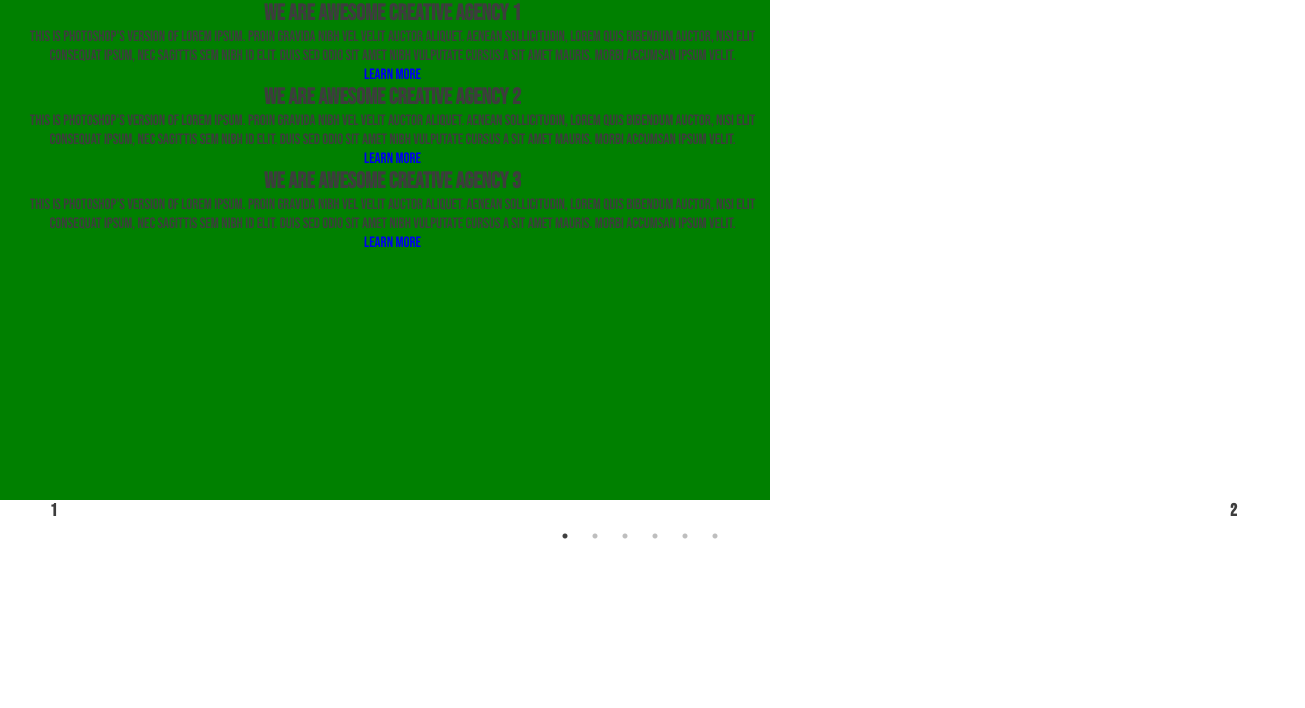
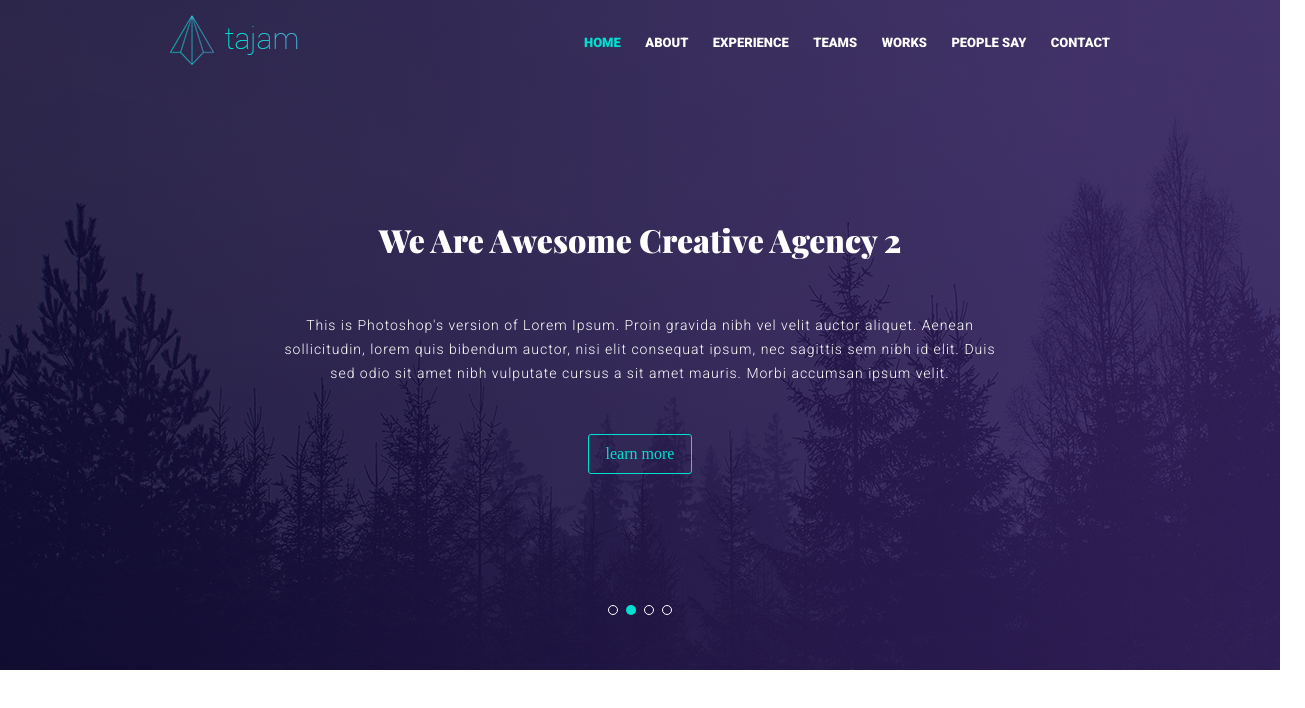
Before and after one commit to jkazuo55/tajam-template, a plain HTML site: page index.html in a window 1280 px wide. Shown: the whole page, 1305 px wide, since content can reach past the window. Drawn offline with nearby package versions, Linux system fonts and the light colour scheme; a web font is replaced by a local one.

Commit message:
section hero and header completed on descktop display

```diff
--- a/assets/css/main.css
+++ /dev/null
@@ -1,71 +0,0 @@
-/* =========== GOOGLE FONTS bebas neue, Alfa Slab One and montserrat */
-
-@import url('https://fonts.googleapis.com/css2?family=Alfa+Slab+One&family=Bebas+Neue&family=Montserrat&display=swap');
-
-/*===== VARIABLES CSS =====*/
-
-:root {
-    /* --global-header-height: 4rem; */
-    /* colors */
-    --global-background-color: #FFFFFF;
-    --global-color-primary: #DF1C1C;
-    --global-color-secondary: #3D2514;
-    --global-color-alt: #ffc234;
-    --global-text-color: #3d3d3d;
-    --global-text-color-alt: #FFFFFF;
-    /* font and typography */
-    --global-primary-font-family: 'Bebas Neue', cursive;
-    --global-secondary-font-family: 'Montserrat', sans-serif;
-    --global-normal-font-size: .938rem;
-    /* z index */
-    --global-z-fixed: 99999;
-    /* margins */
-    /* --global-y-axis-page-margin: calc(100vw - 96vw); */
-    /* --global-padding-top-heading: 3.3125rem; */
-    /* --global-padding-left-heading: 3.5625rem; */
-    /* --global-padding-top-heading: clamp(.625rem, 5%, 3.3125rem); */
-    --global-padding-top-heading: min(4%, 53px);
-    --global-padding-left-heading: clamp(.625rem, 1%, 3.5625rem);
-}
-
-
-/*========== BASE ==========*/
-
-*,
-::before,
-::after {
-    margin: 0;
-    padding: 0;
-    box-sizing: border-box;
-}
-
-body {
-    font-family: var(--global-primary-font-family);
-    font-size: var(--global-normal-font-size);
-    background-color: var(--global-background-color);
-    color: var(--global-text-color);
-    overflow-x: hidden;
-}
-
-h1,
-h2,
-h3,
-p,
-ul {
-    margin: 0;
-}
-
-ul,
-ol {
-    padding: 0;
-    list-style: none;
-}
-
-a {
-    text-decoration: none;
-}
-
-img {
-    max-width: 100%;
-    height: auto;
-}
--- a/assets/css/style.css
+++ b/assets/css/style.css
@@ -1,41 +1,284 @@
-/* import google fonts  */
+/* =========== GOOGLE FONTS Hammersmith One,Playfair Display and  Roboto*/
 
 @import url('https://fonts.googleapis.com/css2?family=Hammersmith+One&family=Playfair+Display:wght@900&family=Roboto:wght@100;300;900&display=swap');
 
-/* font-family: 'Hammersmith One', sans-serif;
-font-family: 'Playfair Display', serif;
-font-family: 'Roboto', sans-serif; */
+/*===== VARIABLES CSS =====*/
+
+:root {
+    /* colors */
+    --color1: rgba(255, 255, 255);
+    --color2: rgba(0, 224, 208);
+    /* font and typography */
+    --font-hammersmith: 'Hammersmith One', sans-serif;
+    --font-playfair-display: 'Playfair Display', serif;
+    --font-Roboto: 'Roboto', sans-serif;
+    /* z index */
+    --global-z-fixed: 99;
+    /* paddings */
+    --padding-container: 15px
+}
+
+
+/*========== BASE ==========*/
+
+*,
+::before,
+::after {
+    margin: 0;
+    padding: 0;
+    box-sizing: border-box;
+}
+
+h1,
+h2,
+h3,
+p,
+ul {
+    margin: 0;
+}
+
+ul,
+ol {
+    padding: 0;
+    list-style: none;
+}
+
+a {
+    text-decoration: none;
+}
+
+img {
+    max-width: 100%;
+    height: auto;
+}
+
+
+/* ============ CLASSES ============= */
 
 .container {
-    padding-left: 15px;
-    padding-right: 15px;
-    height: 500px;
-    background: red;
+    padding-left: var(--padding-container);
+    padding-right: var(--padding-container);
+    margin: 0 auto;
+}
+
+
+/* heading */
+
+.heading {
+    position: fixed;
+    width: 100%;
+    z-index: 999;
+}
+
+.heading .container {
+    max-width: 970px;
+    display: flex;
+    justify-content: space-between;
+    align-items: center;
+    padding-top: var(--padding-container);
+    padding-bottom: var(--padding-container);
+}
+
+.heading .heading__logo {
+    display: flex;
+    align-items: center;
+}
+
+.heading .heading__logo div:nth-child(1) {
+    margin-right: 11px;
+}
+
+.navbar {
+    min-width: 541px;
+    padding-left: 5px;
+}
+
+.navbar ul {
+    display: flex;
+    justify-content: space-between;
+}
+
+.navbar ul li a:after,
+.navbar ul li a:before {
+    transition: all .5s;
+}
+
+.navbar ul li a {
+    padding: 10px;
+    font-size: 13px;
+    letter-spacing: 0px;
+    color: var(--color1);
+    font-weight: 900;
+    font-family: var(--font-Roboto);
+    text-transform: uppercase;
+    position: relative;
+}
+
+.navbar ul li:last-child a {
+    padding-right: 0;
+}
+
+.navbar ul li a:after {
+    position: absolute;
+    bottom: 0;
+    left: 0;
+    right: 0;
+    margin: auto;
+    width: 0%;
+    content: '.';
+    color: transparent;
+    background: var(--color1);
+    height: 1px;
+}
+
+.navbar ul li a:hover:after {
+    width: 100%;
+}
+
+.navbar ul li .active {
+    color: var(--color2);
+}
+
+
+/* carousel */
+
+.carousel {
+    position: relative;
+    background-image: url("../img/forest-background.png");
+    background-position: center;
+    background-repeat: no-repeat;
+    background-size: cover;
+    height: 670px;
+    /* height: 100%; */
+    display: flex;
+    justify-content: center;
 }
 
 .carousel .container {
     max-width: 770px;
-    position: relative;
-    background-color: green;
+    position: absolute;
+    top: 32.5%;
+}
+
+.carousel .carousel__slider li {
+    display: flex;
+    flex-direction: column;
+    align-items: center;
+}
+
+.carousel .carousel__slider li div h1 {
+    font-size: 32px;
+    letter-spacing: 0px;
+    color: #ffffff;
+    font-weight: 900;
+    font-family: "Playfair Display";
     text-align: center;
 }
 
-.carousel .carousel__slides {
-    position: absolute;
+.carousel .carousel__slider li div p {
+    margin-top: 52px;
+    font-size: 14px;
+    letter-spacing: 1px;
+    line-height: 24px;
+    color: #ffffff;
+    font-weight: 300;
+    font-family: "Roboto";
+    text-align: center;
 }
 
-.carousel .carousel__pagination {
-    position: absolute;
-    display: flex;
-    top: 102%;
-    width: 100%;
-    justify-content: center;
+.carousel .carousel__slider li a {
+    margin-top: 49px;
+    margin-bottom: 126px;
+    /* min-width: 121px; */
+    /* min-height: 41px; */
+    padding: 10px 17px;
+    display: inline-flex;
+    font-size: 16px;
+    color: #00e0d0;
+    font-weight: 400;
+    font-family: "Hammersmith One";
+    border-radius: 3px;
+    border: 1px solid var(--color2);
 }
 
-.carousel .carousel__pagination li a span {
-    width: 15px;
-    height: 15px;
-    background-color: #000000;
+.slick-dots {
+    display: flex;
+    justify-content: center;
+    margin: 0;
+    /* padding: 16px 0; */
+    list-style-type: none;
+}
+
+.slick-dots li {
+    margin: 0 4px;
+    width: auto;
+}
+
+.slick-dots li button {
     display: block;
+    width: 10px;
+    height: 10px;
+    padding: 0;
+    border: 1px solid var(--color1);
     border-radius: 50%;
+    text-indent: -9999px;
 }
+
+.slick-dots li.slick-active button {
+    background-color: var(--color2);
+    border: none;
+}
+
+
+/* body {
+    padding: 5rem;
+}
+
+h1 {
+    margin: 0 0 1rem;
+    font-size: 1.2rem;
+}
+
+p {
+    margin: 0 0 2rem;
+}
+
+.slider {
+    width: 40rem;
+}
+
+.slide img {
+    display: block;
+    width: 100%;
+    height: auto;
+}
+
+
+
+.slick-dots {
+    display: flex;
+    justify-content: center;
+    margin: 0;
+    padding: 1rem 0;
+    list-style-type: none;
+    background-color: green;
+}
+
+.slick-dots li {
+    margin: 0 0.25rem;
+}
+
+.slick-dots li button {
+    display: block;
+    width: 1rem;
+    height: 1rem;
+    padding: 0;
+    border: none;
+    border-radius: 100%;
+    background-color: orange;
+    text-indent: -9999px;
+}
+
+.slick-dots li.slick-active button {
+    background-color: black;
+} */
--- a/assets/js/main.js
+++ b/assets/js/main.js
@@ -1,51 +1,18 @@
-// // $(".slider").slick({
+$(document).ready(function() {
+    // $('.single-item').slick({
+    //     dots: true,
+    //     customPaging: function(slider, i) {
+    //         return '<a href="#">hola</a>';
+    //     },
+    // });
 
-
-// // });
-
-
-// // 👇️ using noConflict mode
-// const $jq = jQuery.noConflict();
-
-// $jq(document).ready(function() {
-//     $jq('.slider').slick({
-//         dots: true,
-//         centerMode: true,
-
-//         // normal options...
-//         infinite: false,
-
-//         // the magic
-//         responsive: [{
-
-//             breakpoint: 1024,
-//             settings: {
-//                 slidesToShow: 3,
-//                 infinite: true
-//             }
-
-//         }, {
-
-//             breakpoint: 600,
-//             settings: {
-//                 slidesToShow: 2,
-//                 dots: true
-//             }
-
-//         }, {
-
-//             breakpoint: 300,
-//             settings: "unslick" // destroys slick
-
-//         }]
-//     });
-// });
-
-
-
-$(document).ready(function() {
-    $('.slider').slick({
+    $('.carousel__slider').slick({
+        infinite: true,
         dots: true,
-        centerMode: true,
+        arrows: false,
+        autoplay: true,
+        autoplaySpeed: 3000,
+        fade: true,
+        fadeSpeed: 1000
     });
 });
--- a/index.html
+++ b/index.html
@@ -11,30 +11,30 @@
     <link rel="stylesheet" type="text/css" href="https://cdn.jsdelivr.net/npm/slick-carousel@1.8.1/slick/slick.css" />
     <!-- Add the slick-theme.css if you want default styling -->
     <link rel="stylesheet" type="text/css" href="https://cdn.jsdelivr.net/npm/slick-carousel@1.8.1/slick/slick-theme.css" />
-    <!--========== import main css style =============-->
-    <link rel="stylesheet" href="assets/css/main.css">
     <!--========== import css style =============-->
-
     <link rel="stylesheet" href="assets/css/style.css">
-
-    <title>Document</title>
+    <title>Tajam template</title>
 </head>
 
 <body>
-    <!-- <header class="heading">
+    <header class="heading">
         <div class="container">
             <div class="heading__logo">
-                <img src="" alt="">
-                <h2>tajam</h2>
+                <div>
+                    <img src="/assets/img/logo.png" alt="tajam-logo">
+                </div>
+                <div>
+                    <img src="/assets/img/tajam.png" alt="tajam-logo">
+                </div>
             </div>
-            <input id="navbar-toggle" type="checkbox">
+            <!-- <input id="navbar-toggle" type="checkbox">
             <label class="heading__toggle" for="navbar-toggle">
                 <span class="material-icons" >menu</span>
                 <span class="material-icons" >close</span>
-            </label>
+            </label> -->
             <nav class="navbar">
                 <ul>
-                    <li><a href="#">home</a></li>
+                    <li><a href="#" class="active">home</a></li>
                     <li><a href="#">about</a></li>
                     <li><a href="#">experience</a></li>
                     <li><a href="#">teams</a></li>
@@ -44,62 +44,60 @@
                 </ul>
             </nav>
         </div>
-    </header> -->
+    </header>
     <main>
         <section class="carousel">
             <div class="container">
-                <ul class="carousel__slides">
+                <ul class="carousel__slider">
                     <li>
-                        <caption>
+                        <div>
                             <h1>We Are Awesome Creative Agency 1</h1>
                             <p>This is Photoshop's version of Lorem Ipsum. Proin gravida nibh vel velit auctor aliquet. Aenean sollicitudin, lorem quis bibendum auctor, nisi elit consequat ipsum, nec sagittis sem nibh id elit. Duis sed odio sit amet nibh
                                 vulputate cursus a sit amet mauris. Morbi accumsan ipsum velit.</p>
-                        </caption>
+                        </div>
                         <a href="#">learn more</a>
                     </li>
                     <li>
-                        <caption>
+                        <div>
                             <h1>We Are Awesome Creative Agency 2</h1>
                             <p>This is Photoshop's version of Lorem Ipsum. Proin gravida nibh vel velit auctor aliquet. Aenean sollicitudin, lorem quis bibendum auctor, nisi elit consequat ipsum, nec sagittis sem nibh id elit. Duis sed odio sit amet nibh
                                 vulputate cursus a sit amet mauris. Morbi accumsan ipsum velit.</p>
-                        </caption>
+                        </div>
                         <a href="#">learn more</a>
                     </li>
                     <li>
-                        <caption>
+                        <div>
                             <h1>We Are Awesome Creative Agency 3</h1>
                             <p>This is Photoshop's version of Lorem Ipsum. Proin gravida nibh vel velit auctor aliquet. Aenean sollicitudin, lorem quis bibendum auctor, nisi elit consequat ipsum, nec sagittis sem nibh id elit. Duis sed odio sit amet nibh
                                 vulputate cursus a sit amet mauris. Morbi accumsan ipsum velit.</p>
-                        </caption>
+                        </div>
+                        <a href="#">learn more</a>
+                    </li>
+                    <li>
+                        <div>
+                            <h1>We Are Awesome Creative Agency 4</h1>
+                            <p>This is Photoshop's version of Lorem Ipsum. Proin gravida nibh vel velit auctor aliquet. Aenean sollicitudin, lorem quis bibendum auctor, nisi elit consequat ipsum, nec sagittis sem nibh id elit. Duis sed odio sit amet nibh
+                                vulputate cursus a sit amet mauris. Morbi accumsan ipsum velit.</p>
+                        </div>
                         <a href="#">learn more</a>
                     </li>
                 </ul>
-                <ol class="carousel__pagination">
-                </ol>
             </div>
         </section>
+        <!-- <h1>Simple image slider using autoplay and fade.</h1>
+        <div class="slider">
+            <div class="slide">
+                <img src="https://s3-us-west-2.amazonaws.com/s.cdpn.io/152229/slider-img-1.jpg" />
+            </div>
+            <div class="slide">
+                <img src="https://s3-us-west-2.amazonaws.com/s.cdpn.io/152229/slider-img-2.jpg" />
+            </div>
+            <div class="slide">
+                <img src="https://s3-us-west-2.amazonaws.com/s.cdpn.io/152229/slider-img-3.jpg" />
+            </div>
+        </div> -->
 
 
-        <div class="slider">
-            <div>
-                <h3>1</h3>
-            </div>
-            <div>
-                <h3>2</h3>
-            </div>
-            <div>
-                <h3>3</h3>
-            </div>
-            <div>
-                <h3>4</h3>
-            </div>
-            <div>
-                <h3>5</h3>
-            </div>
-            <div>
-                <h3>6</h3>
-            </div>
-        </div>
     </main>
     <!-- ===============  JQUERY SCRIPT =============== -->
     <script src="https://code.jquery.com/jquery-3.6.0.min.js" integrity="sha256-/xUj+3OJU5yExlq6GSYGSHk7tPXikynS7ogEvDej/m4=" crossorigin="anonymous"></script>
```
Also changed, not shown: assets/img/forest-background.png (added), assets/img/logo.PNG (deleted), assets/img/logo.png (added), assets/img/tajam.png (added).
